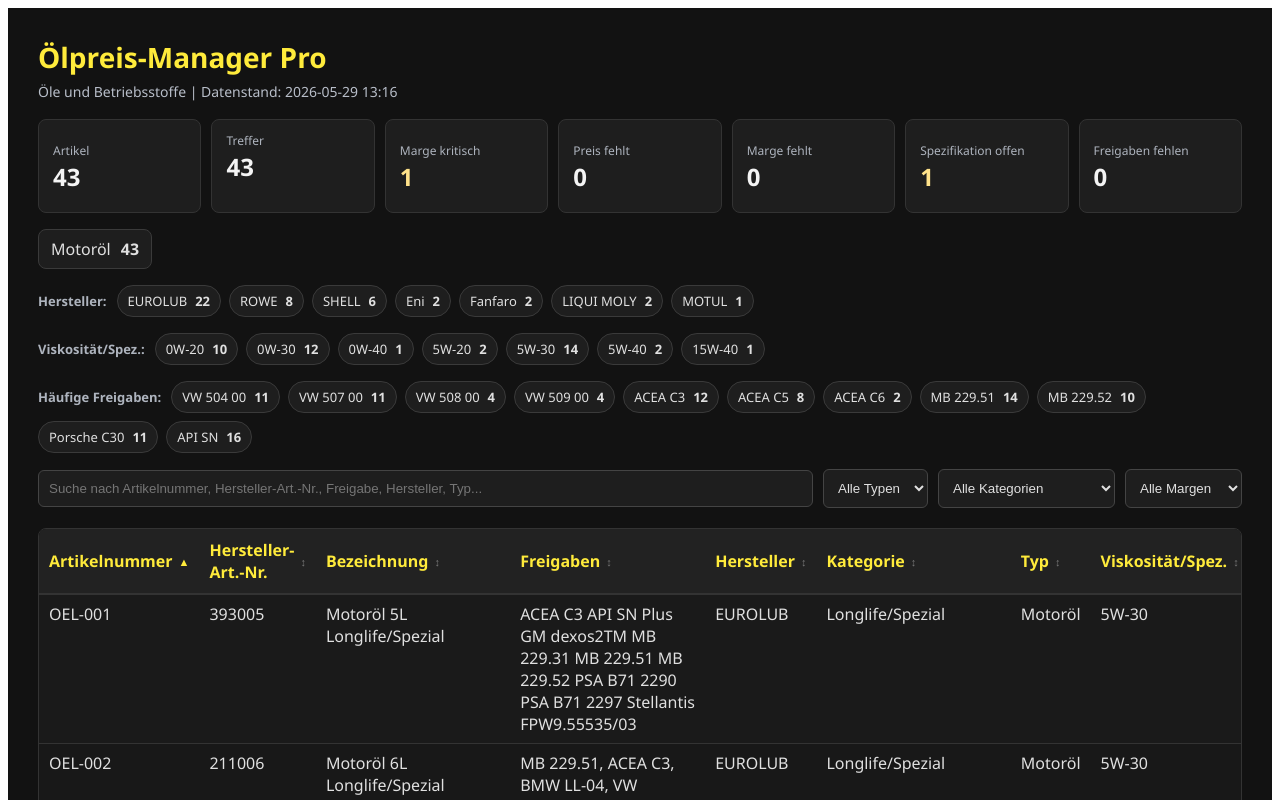
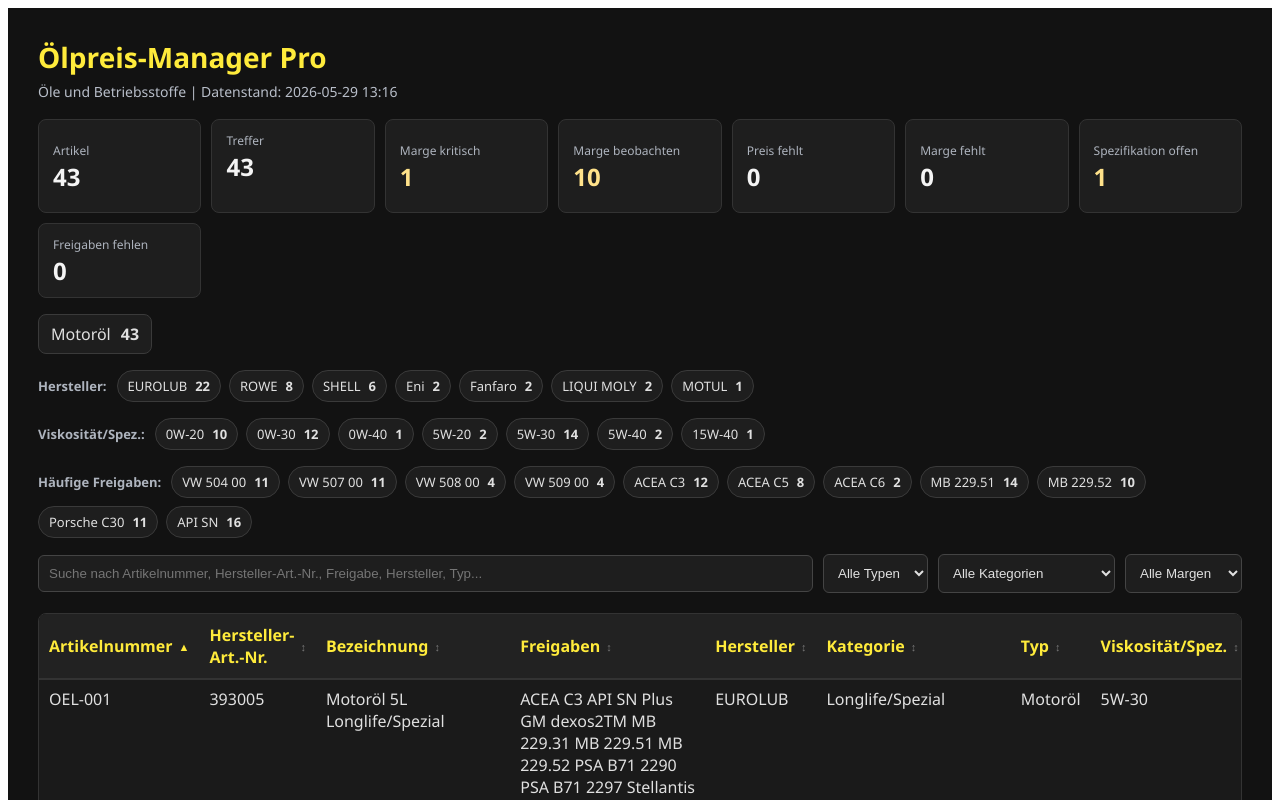
Before and after one commit to McLovin84de/Oelpreis-Manager-Pro, a React (Vite) app: page / in a window 1280 px wide. Shown: the top 800 px of the page. Built offline with nearby package versions, Linux system fonts and the light colour scheme.

Commit message:
UI: Beobachtbare Marge als Schnellfilter anzeigen

```diff
--- a/src/App.jsx
+++ b/src/App.jsx
@@ -622,10 +622,11 @@ function App() {
       if (hasMissingFreigaben(oil)) acc.missingFreigaben += 1;
       if (oil.fluid_typ === "Sonstiges") acc.unclearType += 1;
       if (hasValue(marge) && toNumber(marge) < 45) acc.lowMargin += 1;
+      if (hasValue(marge) && toNumber(marge) >= 45 && toNumber(marge) < 60) acc.watchMargin += 1;
       if (!hasValue(marge)) acc.missingMargin += 1;
       return acc;
     },
-    { lowMargin: 0, missingPrices: 0, missingMargin: 0, openSpezifikation: 0, missingFreigaben: 0, unclearType: 0 }
+    { lowMargin: 0, watchMargin: 0, missingPrices: 0, missingMargin: 0, openSpezifikation: 0, missingFreigaben: 0, unclearType: 0 }
   );
 
   const fluidTypeCounts = fluidTypeOrder
@@ -733,6 +734,14 @@ function App() {
           isActive: filters.marge === "kritisch",
           onClick: () => applyStatFilter({ marge: "kritisch" }),
           title: "Artikel mit kritischer Marge anzeigen",
+        })}
+        {renderStatCard({
+          label: "Marge beobachten",
+          value: stats.watchMargin,
+          isWarning: stats.watchMargin > 0,
+          isActive: filters.marge === "beobachten",
+          onClick: () => applyStatFilter({ marge: "beobachten" }),
+          title: "Artikel mit beobachtbarer Marge anzeigen",
         })}
         {renderStatCard({
           label: "Preis fehlt",
```
Also changed, not shown: 1 other file (tests, documents, lock files or other folders).
